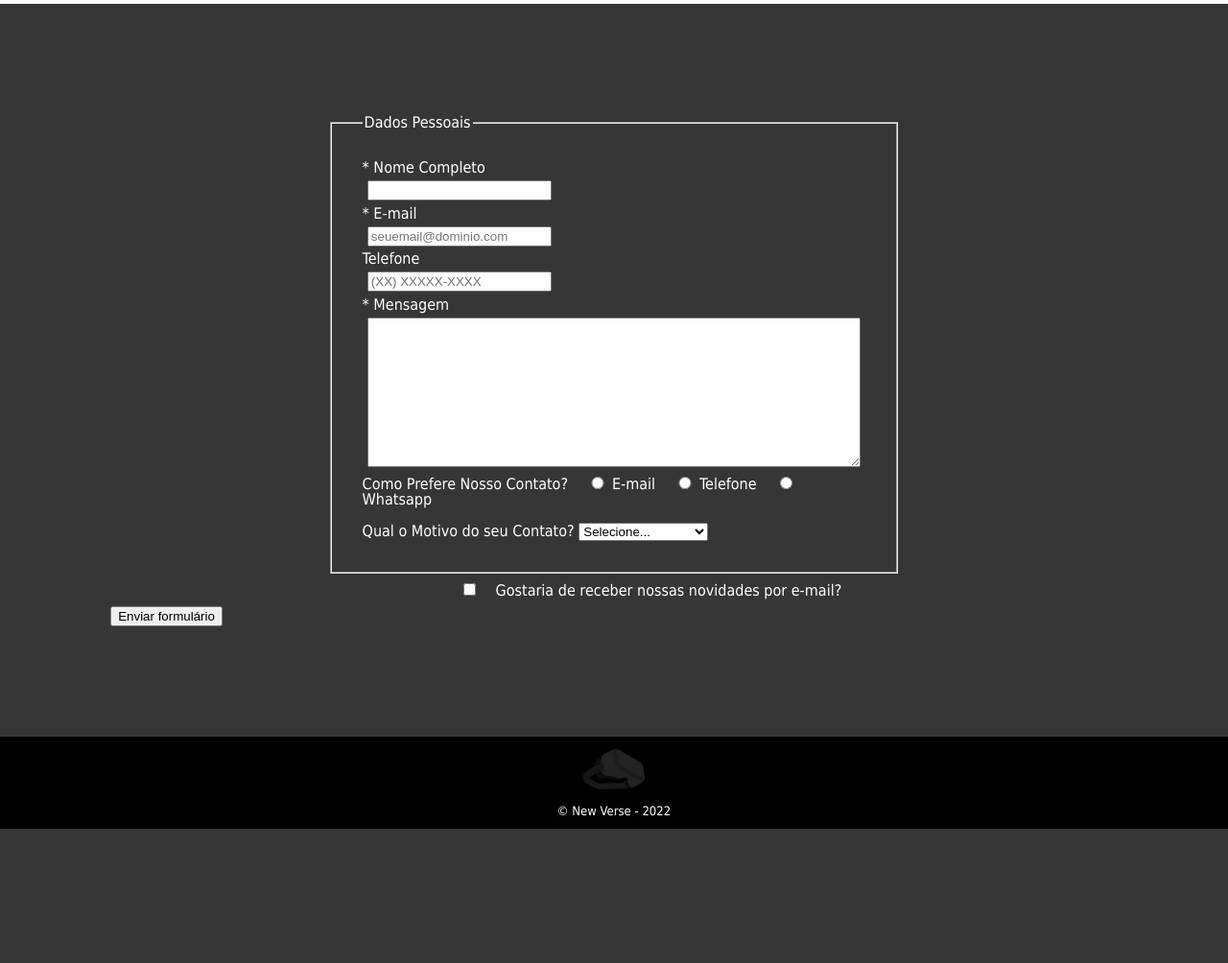
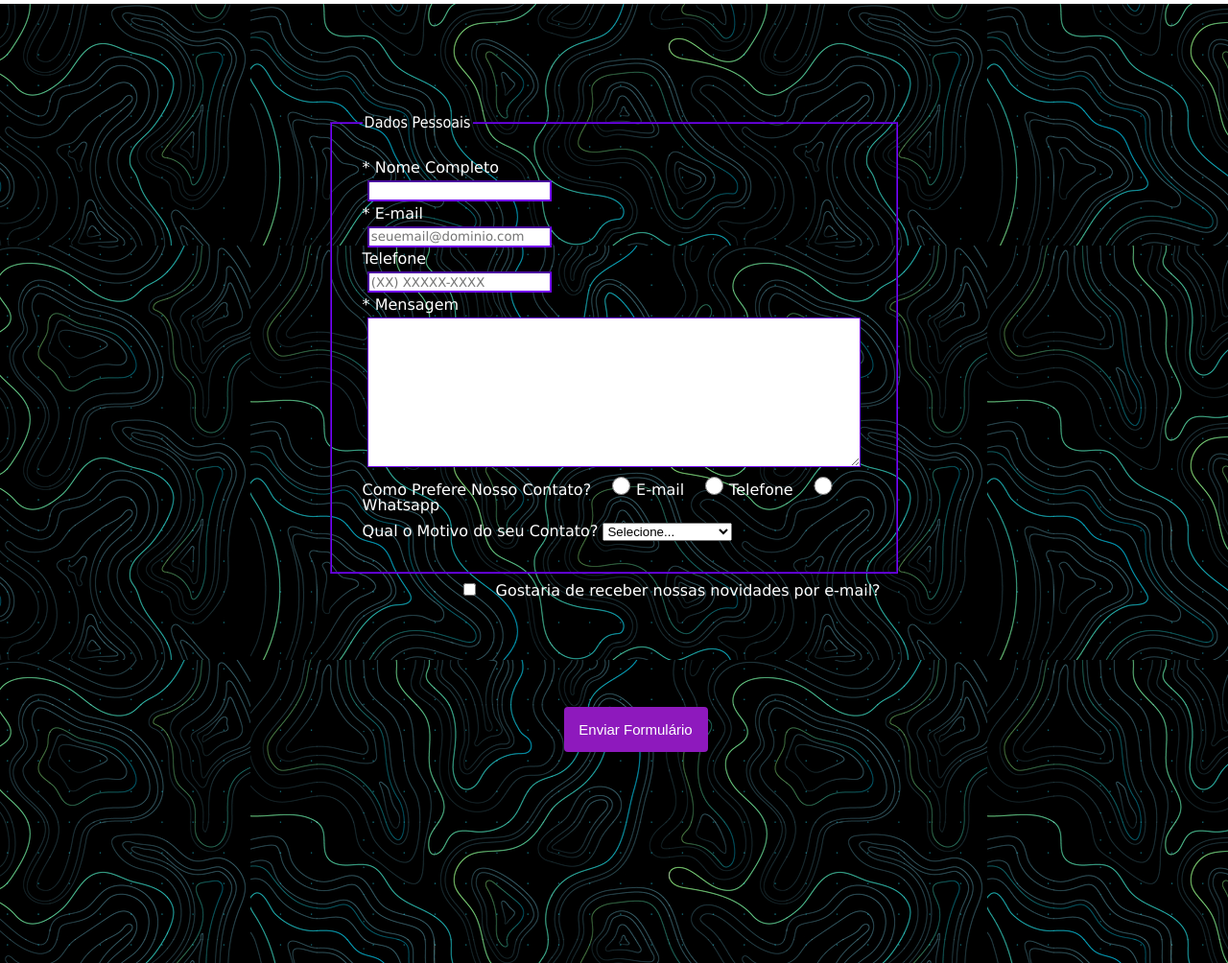
Before and after one commit to imyudz/SITE_NEWVERSE, a plain HTML site: page contato.html in a window 1280 px wide. Shown: the part 360-1364 px from the top of the page at 96% size. Before the commit the page ends 1224 px from the top, so only its background shows below. Drawn offline with Linux system fonts and the light colour scheme.

Commit message:
Add files via upload

```diff
--- a/contato.html
+++ b/contato.html
@@ -29,6 +29,7 @@
 
     <!--COPIAR TITULO DA PÁGINA CURSOS NESSA ÁREA-->
     <main>
+
         <form name="frmContato" method="get" action="mailto:teste@mail.com" target="_blank">
             <fieldset>
                 <legend>Dados Pessoais</legend>
@@ -67,7 +68,7 @@
             <label><input type="checkbox" class="chk">Gostaria de receber nossas novidades por e-mail?</label>
             <br>
 
-            <input type="submit" value="Enviar formulário" class="enviar">
+            <input type="submit" value="Enviar Formulário" class="enviar">
         </form>
     </main>
 
--- a/style.css
+++ b/style.css
@@ -329,15 +329,16 @@ footer img{
     border: 0;
     line-height: 1;
     font-family: 'Tahoma', 'Arial';
-    background: #252525ea;
-    background-size: 400% 1500%;
-    animation: gradient 5s ease infinite;
+    background-image: url("wallpapersden.com_abstract-lines.jpg");
+    /*background-size: 400% 1500%;*/
+    animation: gradient 20s cubic-bezier(0.46, 0.03, 0.52, 0.96) infinite;
     height: 100vh;
 }
 
 form{
     margin: 9% 9%;
     color: #ffffff;
+
 }
 
 fieldset{
@@ -345,15 +346,24 @@ fieldset{
     padding: 3% 3%;
     margin: auto;
     width: 50%;
+    border-color: #6f03f1;
+}
+
+label{
+    font-family: Verdana, Geneva, Tahoma, sans-serif;
 }
 
 fieldset input{
     width: 35%;
     margin: 1%;
+    height: 50%;
+    font-family: Verdana, Geneva, Tahoma, sans-serif;
+    border-color: #6f03f1;
 }
 
 textarea{
     margin: 1%;
+    border-color: #6f03f1;
 }
 
 .radio-button input{
@@ -367,6 +377,26 @@ textarea{
 
 .enviar{
 
+    display: inline-block;
+    border-radius: 4px;
+    background-color: #8e19bd;
+    border: none;
+    color: #FFFFFF;
+    text-align: center;
+    font-size: 15px;
+    padding: 15px;
+    width: 150px;
+    transition: all 0.5s;
+    cursor: pointer;
+    margin-left: 45%;
+    margin-bottom: 10%;
+    margin-top: 10%;
+    text-decoration: none;
+}
+
+.enviar:hover{
+    background-color: #008CBA;
+    color: white;
 }
 
 .descricao-form-box{
```
Also changed, not shown: cursos.html (+0 -3 lines), wallpapersden.com_abstract-lines.jpg (added).
